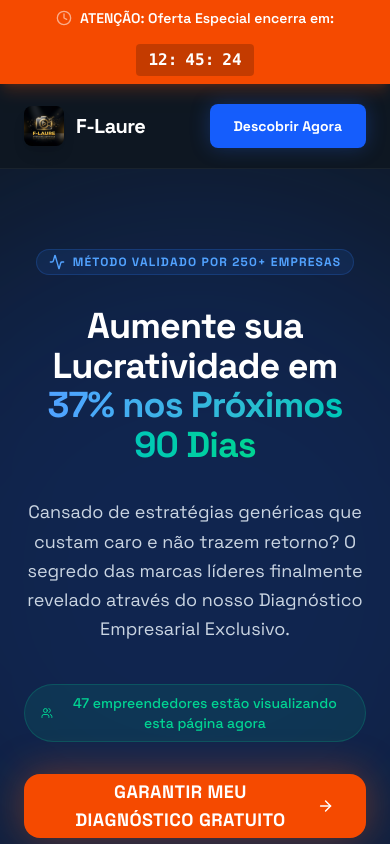
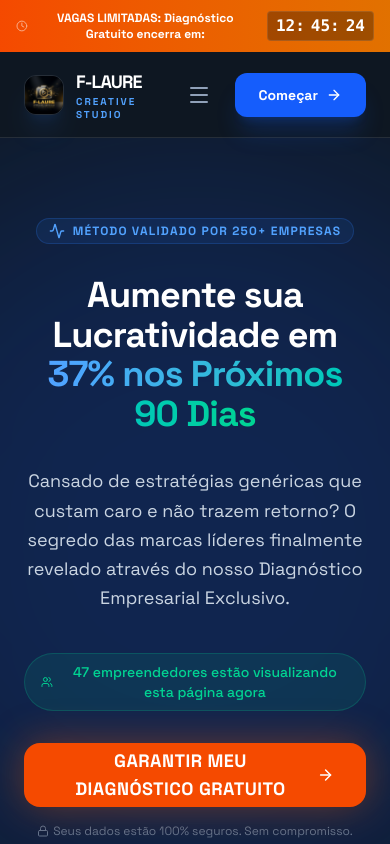
Before and after one commit to urbanamenteproducoes/f-laure-diagnostic, a React (Vite) app: page / in a window 390 px wide. Shown: the top 844 px of the page. Built offline with nearby package versions, Linux system fonts and the light colour scheme.

Commit message:
fix(ui): refactor sticky header and banner to ensure visibility and add mobile menu icon

```diff
--- a/src/components/LandingPage.tsx
+++ b/src/components/LandingPage.tsx
@@ -1,6 +1,6 @@
 import React, { useState, useEffect } from 'react';
 import { motion } from 'motion/react';
-import { Layers, ShieldCheck, Clock, CheckCircle2, Trophy, Star, ArrowRight, Activity, Users, Lock, ChevronRight, Zap, Video, Calendar, Music, Megaphone, PenTool, LayoutTemplate } from 'lucide-react';
+import { Menu, Layers, ShieldCheck, Clock, CheckCircle2, Trophy, Star, ArrowRight, Activity, Users, Lock, ChevronRight, Zap, Video, Calendar, Music, Megaphone, PenTool, LayoutTemplate } from 'lucide-react';
 
 interface Props {
   onStart: () => void;
@@ -60,39 +60,60 @@ export default function LandingPage({ onStart, onAdmin }: Props) {
       {/* Schema Markup for SEO */}
       <script type="application/ld+json" dangerouslySetInnerHTML={{ __html: JSON.stringify(schemaMarkup) }} />
 
+      {/* Sticky Navigation Container */}
+      <div className="sticky top-0 z-50 w-full">
         {/* Urgency Banner */}
-      <div className="bg-orange-600 text-white px-4 py-2 text-center text-sm font-semibold flex items-center justify-center gap-4 flex-wrap z-50 relative shadow-lg shadow-orange-600/20">
+        <div className="bg-gradient-to-r from-orange-600 to-amber-600 text-white px-4 py-2.5 text-center text-xs sm:text-sm font-bold flex items-center justify-center gap-3 relative shadow-lg">
           <span className="flex items-center gap-2">
             <Clock className="w-4 h-4 animate-pulse" />
-          ATENÇÃO: Oferta Especial encerra em:
+            VAGAS LIMITADAS: Diagnóstico Gratuito encerra em:
           </span>
-        <div className="flex gap-2 font-mono text-base bg-black/20 px-3 py-1 rounded">
+          <div className="flex gap-1.5 font-mono text-base bg-black/30 px-2 py-0.5 rounded border border-white/10">
             <span>{String(timeLeft.hours).padStart(2, '0')}:</span>
             <span>{String(timeLeft.minutes).padStart(2, '0')}:</span>
             <span>{String(timeLeft.seconds).padStart(2, '0')}</span>
           </div>
         </div>
 
-      {/* Header */}
-      <header className="flex items-center justify-between px-6 lg:px-20 py-5 sticky top-0 bg-[#0f1823]/90 backdrop-blur-xl z-40 border-b border-white/5 transition-all">
-        <div className="flex items-center gap-3 group cursor-pointer">
-          <div className="transition-transform group-hover:scale-110">
-            <img src="/favicon.png" alt="F-Laure Logo" className="w-10 h-10 rounded-lg shadow-lg" />
+        {/* Main Header */}
+        <header className="flex items-center justify-between px-6 lg:px-20 py-4 bg-[#0f1823]/95 backdrop-blur-md border-b border-white/10 transition-all">
+          <div className="flex items-center gap-3">
+            <img src="/favicon.png" alt="F-Laure Logo" className="w-10 h-10 rounded-xl shadow-xl shadow-blue-500/10 border border-white/10" />
+            <div className="flex flex-col leading-tight">
+              <h2 className="text-white text-lg font-black tracking-tighter uppercase">F-Laure</h2>
+              <span className="text-[10px] text-blue-400 font-bold uppercase tracking-[0.2em]">Creative Studio</span>
             </div>
-          <h2 className="text-white text-xl font-bold tracking-tight">F-Laure</h2>
           </div>
-        <div className="flex items-center gap-6">
-          <button onClick={onAdmin} className="text-sm text-slate-400 hover:text-white transition-colors cursor-pointer hidden sm:block">
-            Área Restrita
+
+          <div className="flex items-center gap-4">
+            <nav className="hidden md:flex items-center gap-8 mr-8">
+              <a href="#about" className="text-xs font-bold text-slate-400 hover:text-white transition-colors uppercase tracking-widest">Sobre</a>
+              <a href="#portfolio" className="text-xs font-bold text-slate-400 hover:text-white transition-colors uppercase tracking-widest">Portfólio</a>
+              <a href="#plans" className="text-xs font-bold text-slate-400 hover:text-white transition-colors uppercase tracking-widest">Planos</a>
+            </nav>
+
+            <button
+              onClick={onAdmin}
+              className="text-xs font-bold text-slate-400 hover:text-white transition-colors cursor-pointer hidden sm:block uppercase tracking-widest mr-4"
+            >
+              ADM
             </button>
+
+            <button className="md:hidden p-2 text-slate-400 hover:text-white">
+              <Menu className="w-6 h-6" />
+            </button>
+
             <button
               onClick={() => trackConversion('Header CTA')}
-            className="flex items-center justify-center rounded-lg h-11 px-6 bg-blue-600 text-white text-sm font-bold transition-all active:scale-95 hover:bg-blue-500 shadow-[0_0_20px_rgba(37,99,235,0.3)] hover:shadow-[0_0_25px_rgba(37,99,235,0.5)]"
+              className="flex items-center justify-center rounded-xl h-11 px-6 bg-blue-600 text-white text-sm font-black transition-all active:scale-95 hover:bg-blue-500 shadow-xl shadow-blue-600/20"
             >
-            Descobrir Agora
+              <span className="sm:inline hidden">Iniciar Diagnóstico</span>
+              <span className="sm:hidden inline">Começar</span>
+              <ArrowRight className="w-4 h-4 ml-2" />
             </button>
           </div>
         </header>
+      </div>
 
       <main className="flex flex-col flex-1">
 
```
Lines whose indentation alone changed are shown as unchanged.
